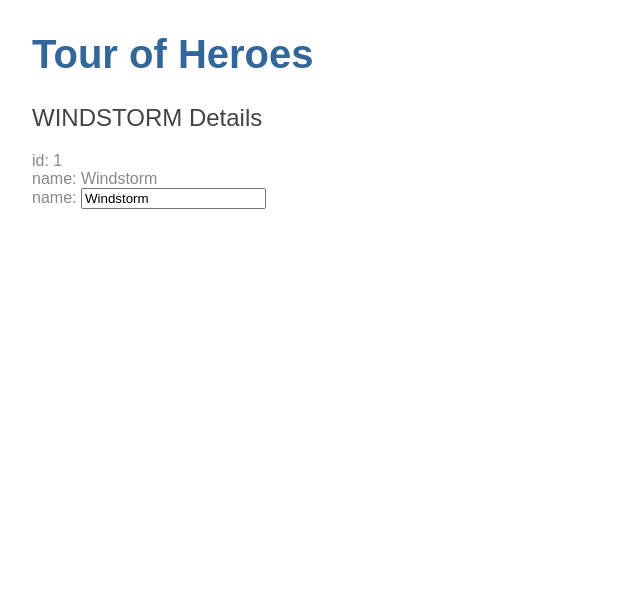
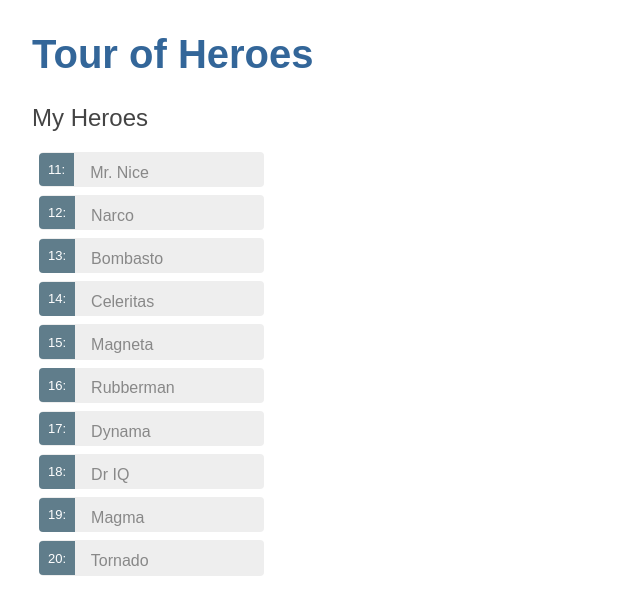
Before and after one commit to vartanbeno/angular-tour-of-heroes, an Angular app: page / in a window 1280 px wide. Shown: the top 614 px of the page, without its empty margins (0-640 px from the left). Built offline with nearby package versions, Linux system fonts and the light colour scheme.

Commit message:
create list of Heroes and display it

```diff
--- a/src/app/heroes/heroes.component.css
+++ b/src/app/heroes/heroes.component.css
@@ -0,0 +1,53 @@
+.selected {
+    background-color: #CFD8DC !important;
+    color: white;
+}
+
+  .heroes {
+    margin: 0 0 2em 0;
+    list-style-type: none;
+    padding: 0;
+    width: 15em;
+}
+
+  .heroes li {
+    cursor: pointer;
+    position: relative;
+    left: 0;
+    background-color: #EEE;
+    margin: .5em;
+    padding: .3em 0;
+    height: 1.6em;
+    border-radius: 4px;
+}
+
+  .heroes li.selected:hover {
+    background-color: #BBD8DC !important;
+    color: white;
+}
+
+  .heroes li:hover {
+    color: #607D8B;
+    background-color: #DDD;
+    left: .1em;
+}
+
+  .heroes .text {
+    position: relative;
+    top: -3px;
+}
+
+  .heroes .badge {
+    display: inline-block;
+    font-size: small;
+    color: white;
+    padding: 0.8em 0.7em 0 0.7em;
+    background-color: #607D8B;
+    line-height: 1em;
+    position: relative;
+    left: -1px;
+    top: -4px;
+    height: 1.8em;
+    margin-right: .8em;
+    border-radius: 4px 0 0 4px;
+}
--- a/src/app/heroes/heroes.component.html
+++ b/src/app/heroes/heroes.component.html
@@ -1,9 +1,18 @@
-<h2>{{hero.name | uppercase}} Details</h2>
-<div><span>id: </span>{{hero.id}}</div>
-<div><span>name: </span>{{hero.name}}</div>
+<h2>My Heroes</h2>
+<ul class="heroes">
+  <li *ngFor="let hero of heroes" (click)="onSelect(hero)" [class.selected]="hero === selectedHero">
+    <span class="badge">{{hero.id}}:</span> {{hero.name}}
+  </li>
+</ul>
 
-<div>
-  <label>name:
-    <input [(ngModel)]="hero.name" placeholder="name" />
-  </label>
+<div *ngIf="selectedHero">
+  <h2>{{selectedHero.name | uppercase}} Details</h2>
+  <div><span>id: </span>{{selectedHero.id}}</div>
+  <div><span>name: </span>{{selectedHero.name}}</div>
+
+  <div>
+    <label>name:
+      <input [(ngModel)]="selectedHero.name" placeholder="name" />
+    </label>
+  </div>
 </div>
--- a/src/app/heroes/heroes.component.ts
+++ b/src/app/heroes/heroes.component.ts
@@ -1,5 +1,6 @@
 import { Component, OnInit } from '@angular/core';
 import { Hero } from '../hero';
+import { HEROES } from '../mock-heroes';
 
 @Component({
   selector: 'app-heroes',
@@ -8,14 +9,17 @@
 })
 export class HeroesComponent implements OnInit {
 
-  hero: Hero = {
-    id: 1,
-    name: "Windstorm"
-  }
+  selectedHero: Hero;
+
+  heroes = HEROES;
 
   constructor() { }
 
   ngOnInit() {
   }
 
+  onSelect(selectedHero: Hero): void {
+    this.selectedHero = selectedHero;
+  }
+
 }
--- /dev/null
+++ b/src/app/mock-heroes.ts
@@ -0,0 +1,14 @@
+import { Hero } from './hero';
+
+export const HEROES: Hero[] = [
+    { id: 11, name: 'Mr. Nice'},
+    { id: 12, name: 'Narco'},
+    { id: 13, name: 'Bombasto'},
+    { id: 14, name: 'Celeritas'},
+    { id: 15, name: 'Magneta'},
+    { id: 16, name: 'Rubberman'},
+    { id: 17, name: 'Dynama'},
+    { id: 18, name: 'Dr IQ'},
+    { id: 19, name: 'Magma'},
+    { id: 20, name: 'Tornado'},
+]
```
